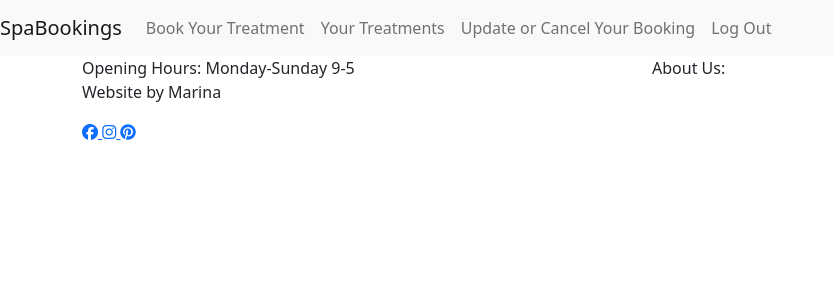
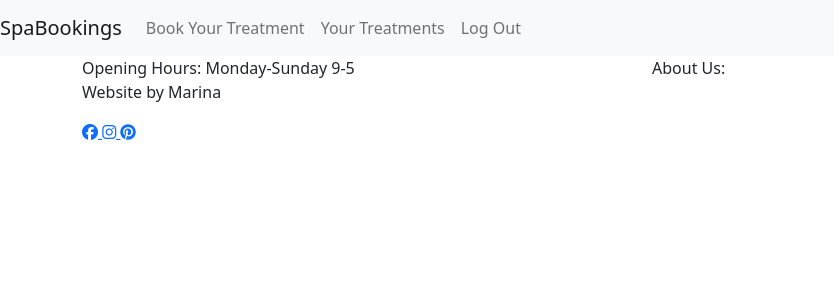
Before and after one commit to marinamarshall/spa-app-mma, a Django app: page / in a window 1280 px wide. Shown: the top 300 px of the page, without its empty margins (0-834 px from the left). Run offline with Django 3.2, Linux system fonts and the light colour scheme; the visitor is signed in with stand-in values (Sample User, id 1); data that the repository does not hold is empty; some libraries are stand-ins or nearby versions.

```diff
--- a/spa/views.py
+++ b/spa/views.py
@@ -59,6 +59,7 @@ class TreatmentDetail(View):
         )
 
 
+# Book Your Treatment - form
 # add post method? generic View
 class BookingView(CreateView):
     """ BookingView """
@@ -67,12 +68,15 @@ class BookingView(CreateView):
     # model = Booking
     # queryset = Booking.objects.all()
 
+    # Maybe make this a post method as it is to submit a request for a booking
     def get(self, request, *args, **kwargs):
         return render(request, self.template_name)
 
     # if form.is_valid return render(request, 'view_bookings.html')
+    # else booking_form = BookingForm()
 
 
+# Your Treatments - View List
 # add get method? generic View
 class BookingList(ListView):
     """ BookingList """
--- a/templates/base.html
+++ b/templates/base.html
@@ -32,9 +32,9 @@
                     <li class="nav-item">
                         <a class="nav-link" href="{% url 'view_bookings' %}">Your Treatments</a>
                     </li>
-                    <li class="nav-item">
-                        <a class="nav-link" href="#">Update or Cancel Your Booking</a>
-                    </li>
+                    <!-- <li class="nav-item">
+                        <a class="nav-link" href="{% url 'view_bookings' %}">Update or Cancel Your Booking</a>
+                    </li> -->
                     <li class="nav-item">
                         <a class="nav-link" href="{% url 'account_logout' %}">Log Out</a>
                     </li>
```
Also changed, not shown: templates/README.md.
